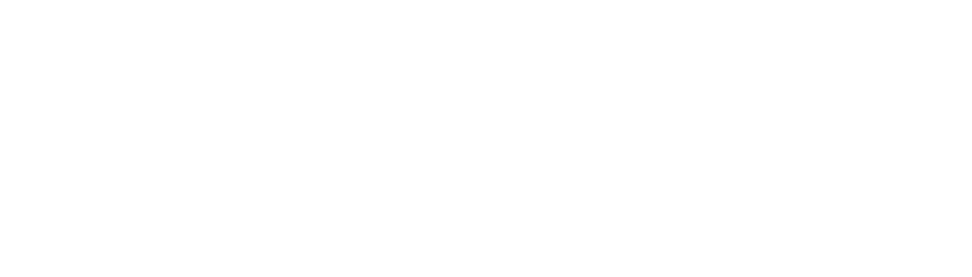
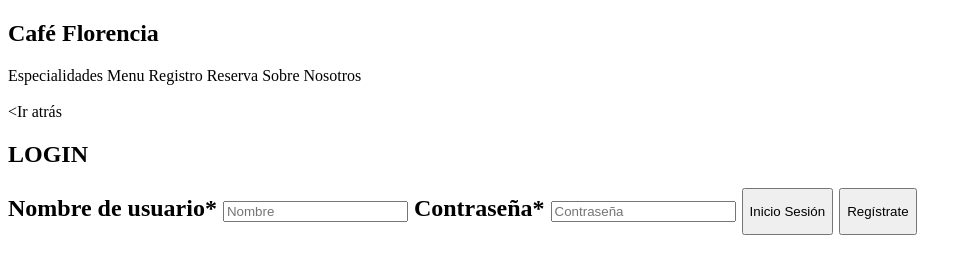
Before and after one commit to 100472175/InterfacesUsuario_02, a plain HTML site: page src/login.html in a window 1280 px wide. Shown: the whole page, without its empty margins (0-972 px from the left). Drawn offline with Linux system fonts and the light colour scheme.

Commit message:
log-in sin formato

```diff
--- a/src/login.html
+++ b/src/login.html
@@ -2,9 +2,44 @@
 <html lang="en">
 <head>
     <meta charset="UTF-8">
-    <title>Title</title>
+    <title>Login - Café Florencia</title>
 </head>
 <body>
-
+	<header>
+		<h2><a>Café Florencia</a></h2>
+		<nav>
+			<a>Especialidades</a>
+			<a>Menu</a>
+			<a>Registro</a>
+			<a>Reserva</a>
+			<a>Sobre Nosotros</a>
+		</nav>
+	</header>
+	</section id="log-in">
+		<article class="register_image col-4">
+			<img> </img>
+		</artcile>
+		<article class="register_text col-8">
+			<div>
+				<a>&lt;Ir atrás</a>
+				<h2>LOGIN<h2>
+				<form>
+					<label for="login_user_name" class="register_label">Nombre de usuario*</label>
+					<input type="text" id="login_user_name" placeholder="Nombre">
+					<label for="login_pwd" class="register_label">Contraseña*</label>
+					<input type="text" id="login_pwd" placeholder="Contraseña">
+					<button><p>Inicio Sesión</p></button>
+					<button><p>Regístrate</p></button>
+				</form>
+			<div>
+		</article>
+	</section>
+	<section id="sign_up">
+		<article class="register_text col-8">
+		</article>
+		<article class="register_image col-4">
+			<img></img>
+		</article>
+	</section>
 </body>
 </html>
```
